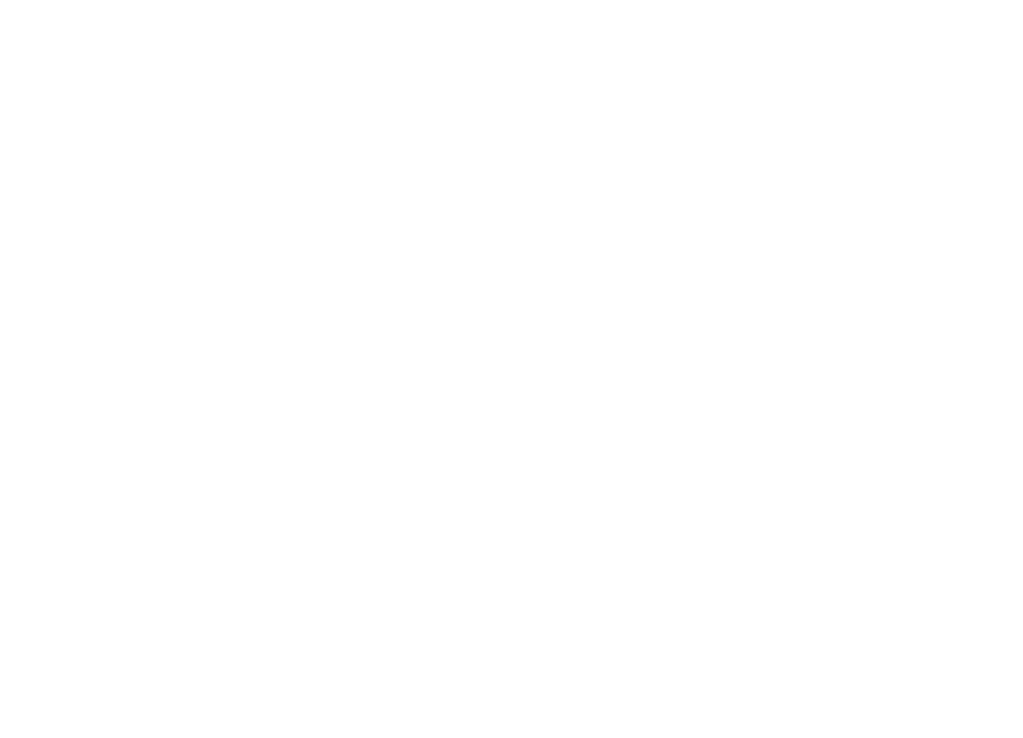
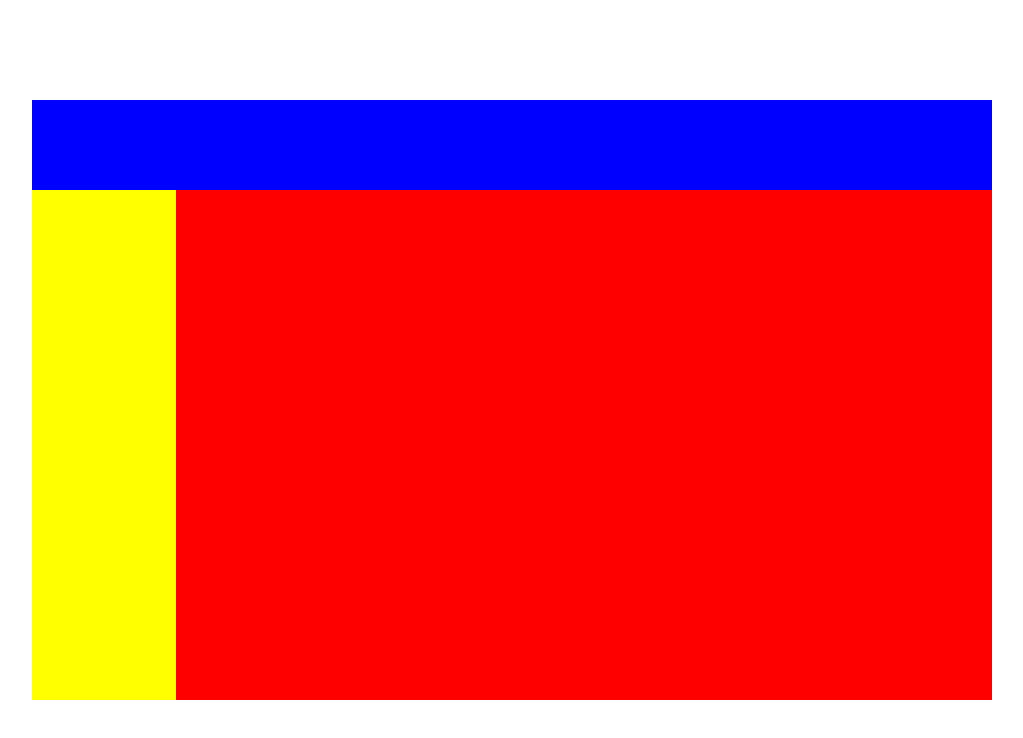
Before and after one commit to EamonnRees/Practical-2-Week-3, a plain HTML site: page index.html in a window 1280 px wide. Shown: the whole page, without its empty margins (128-1151 px from the left). Drawn offline with Linux system fonts and the light colour scheme.

Commit message:
second commit (insurted div)

```diff
--- a/index.html
+++ b/index.html
@@ -9,7 +9,17 @@
 	</head>
 
 	<body>
+		<div id="wrapper">
+			<div id="header">
 
+			</div>
+			<div id="side">
+
+			</div>
+			<div id="main">
+
+			</div>
+		</div>
 	</body>
 
 </html>
--- a/style.css
+++ b/style.css
@@ -0,0 +1,7 @@
+#wrapper {background-color:black; width:960px; height:600px; color:white; margin:0 auto; margin-top:100px;}
+
+#header {background-color:blue; width:100%; height:15%;}
+
+#side {background-color:yellow; width:15%; height:85%; float:left;}
+
+#main {background-color:red; width:85%; height:85%; float:right;}
```
